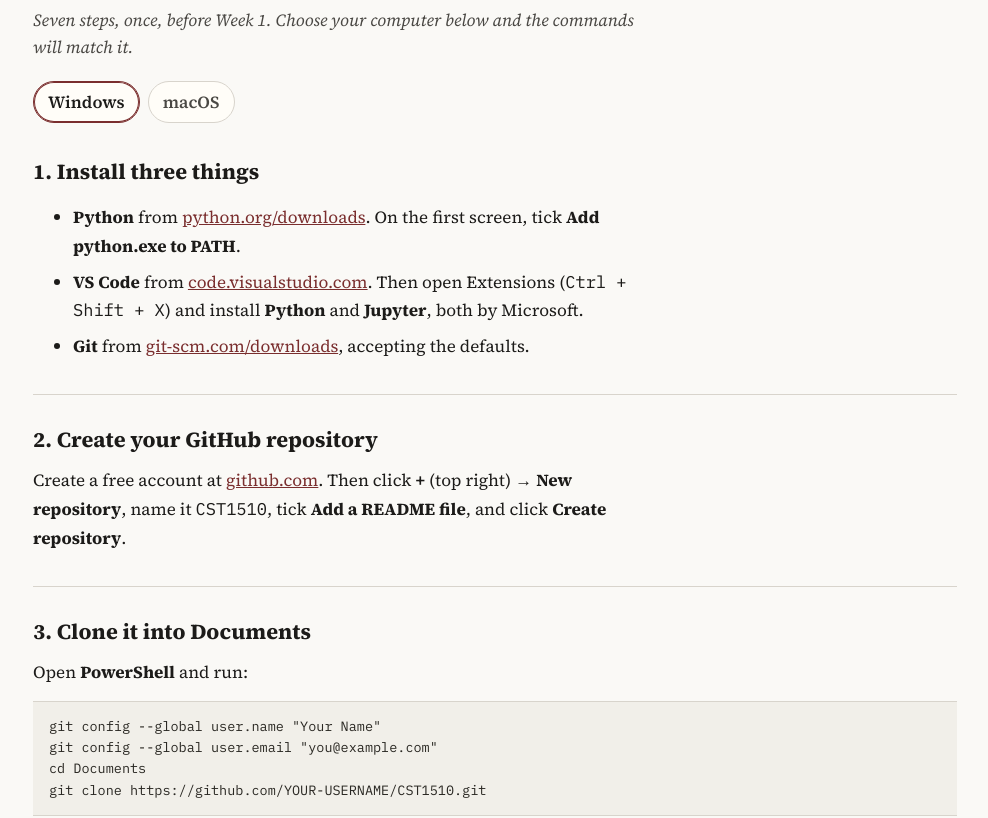
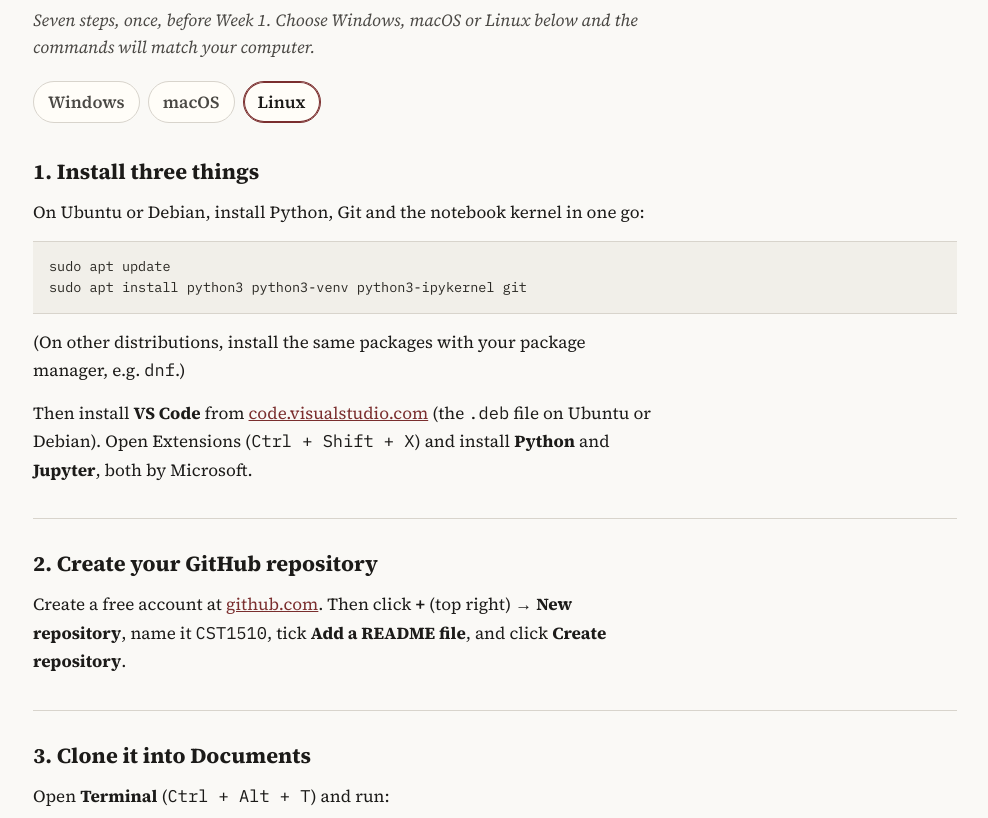
Before and after one commit to anna29/CST1510, a website: page setup-guide.html in a window 1280 px wide. Shown: the part 134-952 px from the top of the page, without its empty margins (145-1133 px from the left). Drawn offline with Linux system fonts and the light colour scheme.

Commit message:
Add files via upload

```diff
--- a/setup-guide.html
+++ b/setup-guide.html
@@ -62,15 +62,17 @@
 <div class="page">
   <div class="breadcrumb">CST1510</div>
   <h1>Setup Guide</h1>
-  <p class="lede">Seven steps, once, before Week 1. Choose your computer below and the commands will match it.</p>
+  <p class="lede">Seven steps, once, before Week 1. Choose Windows, macOS or Linux below and the commands will match your computer.</p>
 
   <div class="tabs" role="group" aria-label="Operating system">
     <button class="active" data-os="windows" aria-pressed="true">Windows</button>
     <button data-os="mac" aria-pressed="false">macOS</button>
+    <button data-os="linux" aria-pressed="false">Linux</button>
   </div>
 
   <section>
     <h2>1. Install three things</h2>
+    <div class="os active" data-os-panel="windows mac">
     <ul>
       <li><b>Python</b> from <a href="https://www.python.org/downloads/">python.org/downloads</a>.<span class="os active" data-os-panel="windows"> On the first screen, tick <b>Add python.exe to PATH</b>.</span></li>
       <li><b>VS Code</b> from <a href="https://code.visualstudio.com/">code.visualstudio.com</a>. Then open Extensions
@@ -78,6 +80,15 @@
         and install <b>Python</b> and <b>Jupyter</b>, both by Microsoft.</li>
       <li><b>Git</b> from <a href="https://git-scm.com/downloads">git-scm.com/downloads</a>, accepting the defaults.</li>
     </ul>
+    </div>
+    <div class="os" data-os-panel="linux">
+      <p>On Ubuntu or Debian, install Python, Git and the notebook kernel in one go:</p>
+      <pre>sudo apt update
+sudo apt install python3 python3-venv python3-ipykernel git</pre>
+      <p>(On other distributions, install the same packages with your package manager, e.g. <code>dnf</code>.)</p>
+      <p>Then install <b>VS Code</b> from <a href="https://code.visualstudio.com/">code.visualstudio.com</a> (the <code>.deb</code> file on Ubuntu or Debian).
+        Open Extensions (<code>Ctrl + Shift + X</code>) and install <b>Python</b> and <b>Jupyter</b>, both by Microsoft.</p>
+    </div>
   </section>
 
   <section>
@@ -88,7 +99,7 @@
 
   <section>
     <h2>3. Clone it into Documents</h2>
-    <p>Open <span class="os active" data-os-panel="windows"><b>PowerShell</b></span><span class="os" data-os-panel="mac"><b>Terminal</b></span> and run:</p>
+    <p>Open <span class="os active" data-os-panel="windows"><b>PowerShell</b></span><span class="os" data-os-panel="mac"><b>Terminal</b></span><span class="os" data-os-panel="linux"><b>Terminal</b> (<code>Ctrl + Alt + T</code>)</span> and run:</p>
     <pre>git config --global user.name "Your Name"
 git config --global user.email "you@example.com"
 cd Documents
@@ -135,7 +146,7 @@ __MACOSX/
     <pre>print("Hello from CST1510!")</pre>
     <p>Run it:</p>
     <div class="os active" data-os-panel="windows"><pre>python hello.py</pre></div>
-    <div class="os" data-os-panel="mac"><pre>python3 hello.py</pre></div>
+    <div class="os" data-os-panel="mac linux"><pre>python3 hello.py</pre></div>
   </section>
 
   <section>
@@ -156,6 +167,7 @@ git push</pre>
       <tr><td><code>python</code> not found (Windows)</td><td>Reinstall Python and tick <b>Add python.exe to PATH</b>.</td></tr>
       <tr><td><code>python3</code> opens the Microsoft Store (Windows)</td><td>Use <code>python</code> on Windows.</td></tr>
       <tr><td><code>fatal: not a git repository</code></td><td>Open the <code>CST1510</code> folder in VS Code and use its terminal.</td></tr>
+      <tr><td><code>externally-managed-environment</code> when installing ipykernel (Linux)</td><td>Install it with apt instead: <code>sudo apt install python3-ipykernel</code> (step 1).</td></tr>
       <tr><td>A notebook won't run</td><td>Click <b>Select Kernel</b> (top right) and click <b>Install</b> if asked about ipykernel.</td></tr>
     </table>
   </section>
@@ -167,10 +179,10 @@ git push</pre>
     <div class="os active" data-os-panel="windows"><pre>python -m venv .venv
 .venv\Scripts\activate
 python -m pip install -r "Week 00 - Orientation and Setup/requirements.txt"</pre></div>
-    <div class="os" data-os-panel="mac"><pre>python3 -m venv .venv
+    <div class="os" data-os-panel="mac linux"><pre>python3 -m venv .venv
 source .venv/bin/activate
 python -m pip install -r "Week 00 - Orientation and Setup/requirements.txt"</pre></div>
-    <p><b>2. Tell VS Code to use it:</b> <span class="os active" data-os-panel="windows"><code>Ctrl + Shift + P</code></span><span class="os" data-os-panel="mac"><code>Cmd + Shift + P</code></span>
+    <p><b>2. Tell VS Code to use it:</b> <span class="os active" data-os-panel="windows linux"><code>Ctrl + Shift + P</code></span><span class="os" data-os-panel="mac"><code>Cmd + Shift + P</code></span>
       &rarr; <b>Python: Select Interpreter</b> &rarr; pick <code>.venv</code>. In notebooks, <b>Select Kernel</b> &rarr; <code>.venv</code>.</p>
     <p><b>3. Check it:</b></p>
     <pre>python "Week 00 - Orientation and Setup/verify_setup.py"</pre>
@@ -192,14 +204,17 @@ python -m pip install -r "Week 00 - Orientation and Setup/requirements.txt"</pre
         button.setAttribute("aria-pressed", on ? "true" : "false");
       });
       panels.forEach(function (panel) {
-        panel.classList.toggle("active", panel.dataset.osPanel === name);
+        panel.classList.toggle("active", panel.dataset.osPanel.split(" ").indexOf(name) !== -1);
       });
     }
     buttons.forEach(function (button) {
       button.addEventListener("click", function () { setOS(button.dataset.os); });
     });
     var ua = navigator.userAgent || "";
-    setOS(/Mac/i.test(ua) && !/Windows/i.test(ua) ? "mac" : "windows");
+    if (/Windows/i.test(ua)) { setOS("windows"); }
+    else if (/Mac/i.test(ua) && !/iPhone|iPad/i.test(ua)) { setOS("mac"); }
+    else if (/Linux/i.test(ua) && !/Android/i.test(ua)) { setOS("linux"); }
+    else { setOS("windows"); }
   }());
 </script>
 </body>
```
